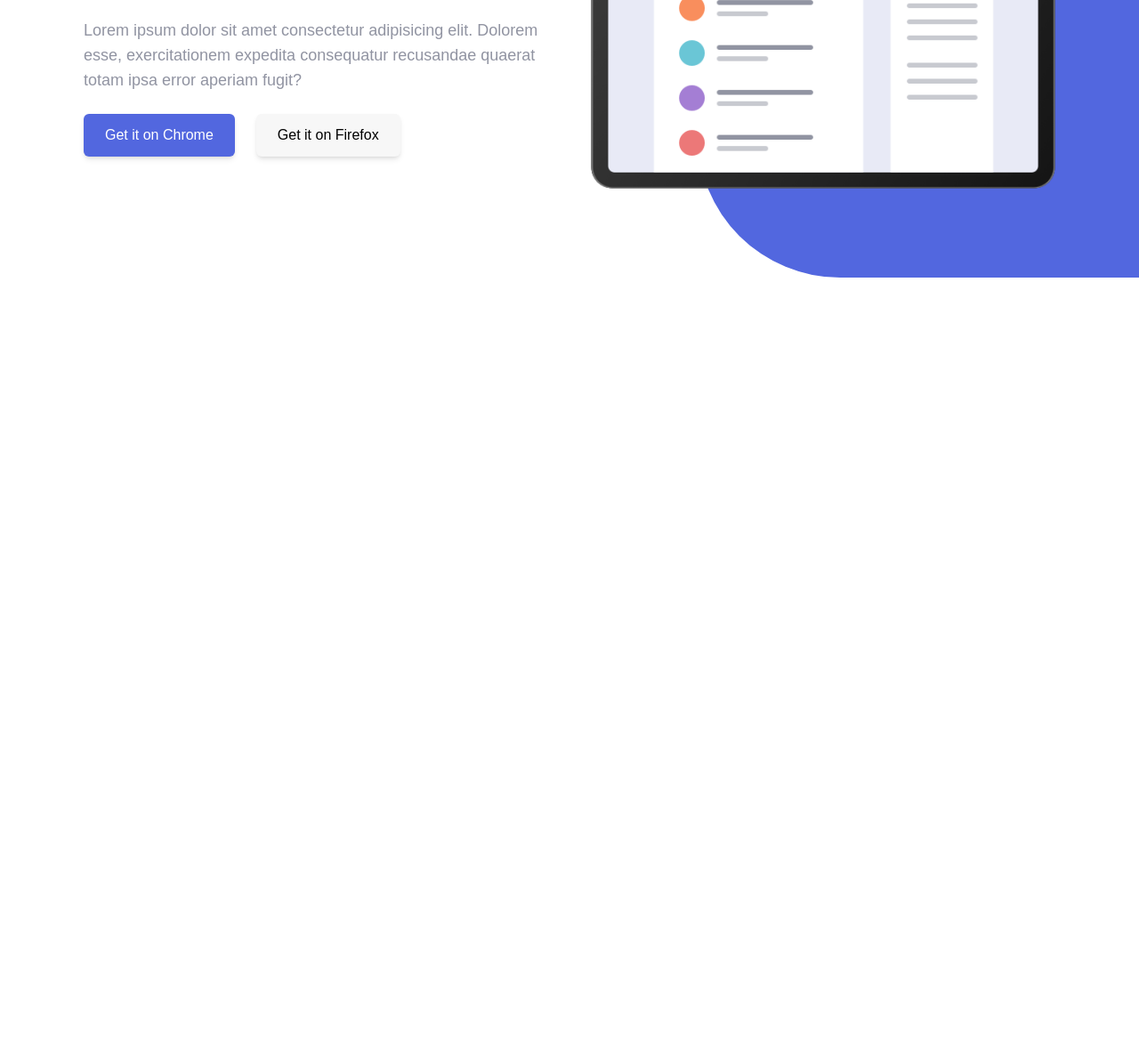
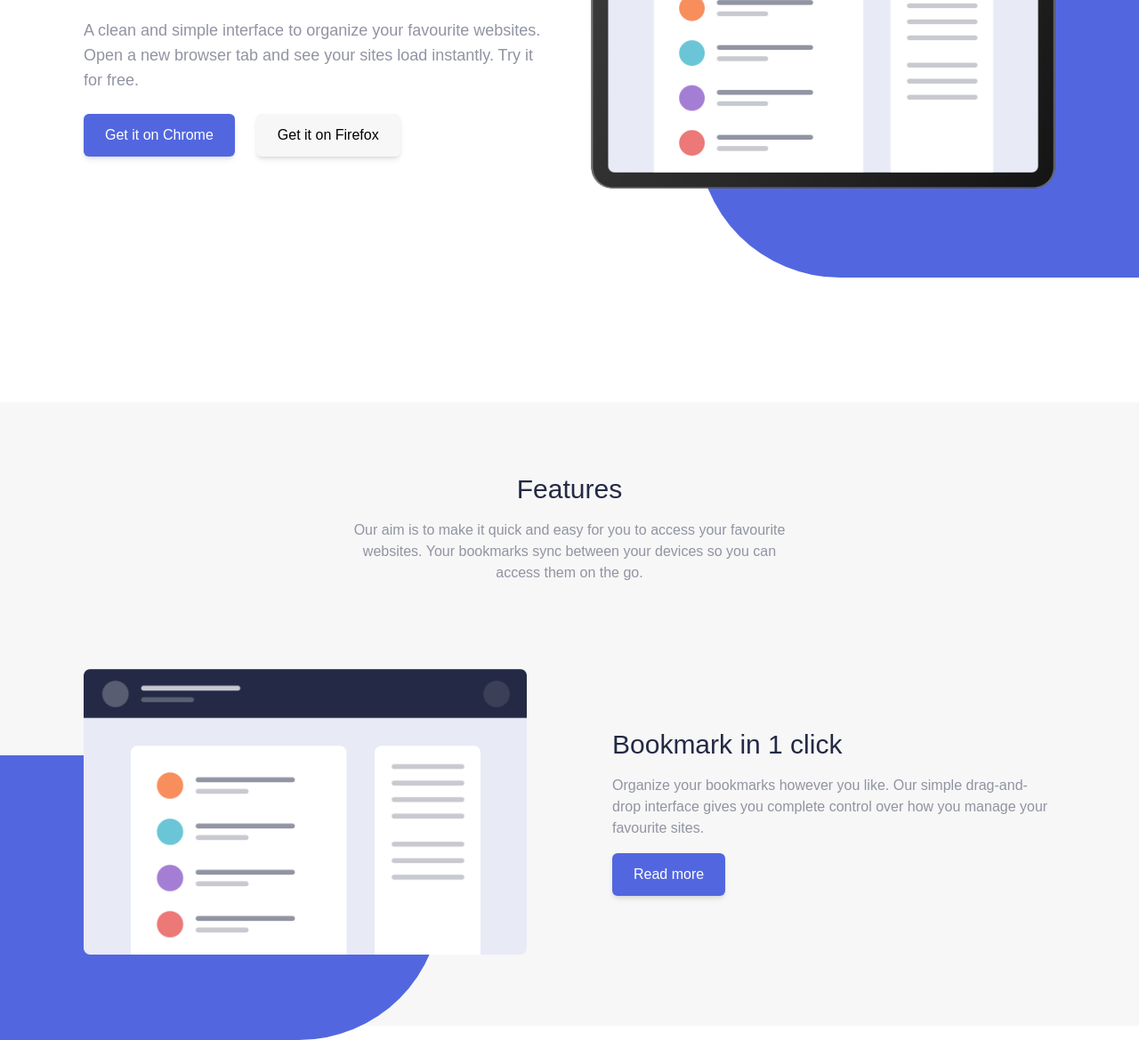
Before and after one commit to edantal/Bookmark-Theme, a website: page public/index.html in a window 1280 px wide. Shown: the part 368-1537 px from the top of the page at 89% size. Before the commit the page ends 800 px from the top, so only its background shows below. Drawn offline with Linux system fonts and the light colour scheme.

Commit message:
Start features section

```diff
--- a/public/index.html
+++ b/public/index.html
@@ -14,12 +14,14 @@
     <title>Bookmark Landing Page</title>
   </head>
   <body class="font-poppins">
-    <!-- Header -->
+    <!-- HEADER -->
     <header>
       <nav class="container flex items-center py-4 mt-4 sm:mt-12">
+        <!-- // logo  -->
         <div class="py-1">
           <img src="./images/logo-bookmark.svg" alt="Logo" />
         </div>
+        <!-- // navigation  -->
         <ul
           class="hidden sm:flex flex-1 justify-end items-center gap-12 text-bookmark-blue uppercase text-xs"
         >
@@ -33,18 +35,19 @@
             Login
           </button>
         </ul>
+        <!-- // mobile navigation  -->
         <div class="flex sm:hidden flex-1 justify-end">
           <i class="text-2xl fas fa-bars"></i>
         </div>
       </nav>
     </header>
 
-    <!-- Hero Section -->
+    <!-- HERO -->
     <section class="relative">
       <div
         class="container flex flex-col-reverse lg:flex-row items-center gap-12 mt-14 lg:mt-28"
       >
-        <!-- Content -->
+        <!-- content -->
         <div class="flex flex-1 flex-col items-center lg:items-start">
           <h2
             class="text-bookmark-blue text-3xl md:text-4 lg:text-5xl text-center lg:text-left mb-6"
@@ -52,9 +55,9 @@
             A Simple Bookmark Manager
           </h2>
           <p class="text-bookmark-grey text-lg text-center lg:text-left mb-6">
-            Lorem ipsum dolor sit amet consectetur adipisicing elit. Dolorem
-            esse, exercitationem expedita consequatur recusandae quaerat totam
-            ipsa error aperiam fugit?
+            A clean and simple interface to organize your favourite websites.
+            Open a new browser tab and see your sites load instantly. Try it for
+            free.
           </p>
           <div class="flex justify-center flex-wrap gap-6">
             <button type="button" class="btn btn-purple">
@@ -66,7 +69,7 @@
           </div>
         </div>
 
-        <!-- Image -->
+        <!-- image -->
         <div class="flex justify-center flex-1 mb-10 md:mb-16 lg:mb-0 z-10">
           <img
             src="./images/hero-bg.png"
@@ -79,5 +82,48 @@
         class="hidden md:block overflow-hidden bg-bookmark-purple rounded-l-full absolute h-80 w-2/4 top-32 right-0 lg:-bottom-28 lg:-right-36"
       ></div>
     </section>
+
+    <!-- FEATURES -->
+    <section class="bg-bookmark-white py-20 mt-20 lg:mt-60">
+      <!-- heading -->
+      <div class="sm:w-3/4 lg:w-5/12 mx-auto px-2">
+        <h1 class="text-3xl text-center text-bookmark-blue">Features</h1>
+        <p class="text-center text-bookmark-grey mt-4">
+          Our aim is to make it quick and easy for you to access your favourite
+          websites. Your bookmarks sync between your devices so you can access
+          them on the go.
+        </p>
+      </div>
+      <!-- feature 1 -->
+      <div class="relative mt-20 lg:mt-24">
+        <div
+          class="container flex flex-col lg:flex-row items-center justify-center gap-x-24"
+        >
+          <!-- image -->
+          <div class="flex flex-1 justify-center z-10 mb-10 lg:mb-0">
+            <img
+              src="./images/illustration-features-tab-1.png"
+              alt="Feature 1"
+              class="w-5/6 h-5/6 sm:w-3/4 sm:h-3/4 md:w-full md:h-full"
+            />
+          </div>
+          <!-- content -->
+          <div class="flex flex-1 flex-col items-center lg:items-start">
+            <h1 class="text-3xl text-bookmark-blue">Bookmark in 1 click</h1>
+            <p
+              class="text-bookmark-grey my-4 text-center lg:text-left sm:w-3/4 lg:w-full"
+            >
+              Organize your bookmarks however you like. Our simple drag-and-drop
+              interface gives you complete control over how you manage your
+              favourite sites.
+            </p>
+            <button type="button" class="btn btn-purple">Read more</button>
+          </div>
+        </div>
+        <div
+          class="hidden lg:block overflow-hidden bg-bookmark-purple rounded-r-full absolute h-80 w-2/4 lg:-bottom-24 lg:-left-36"
+        ></div>
+      </div>
+    </section>
   </body>
 </html>
```
Also changed, not shown: public/style.css.
